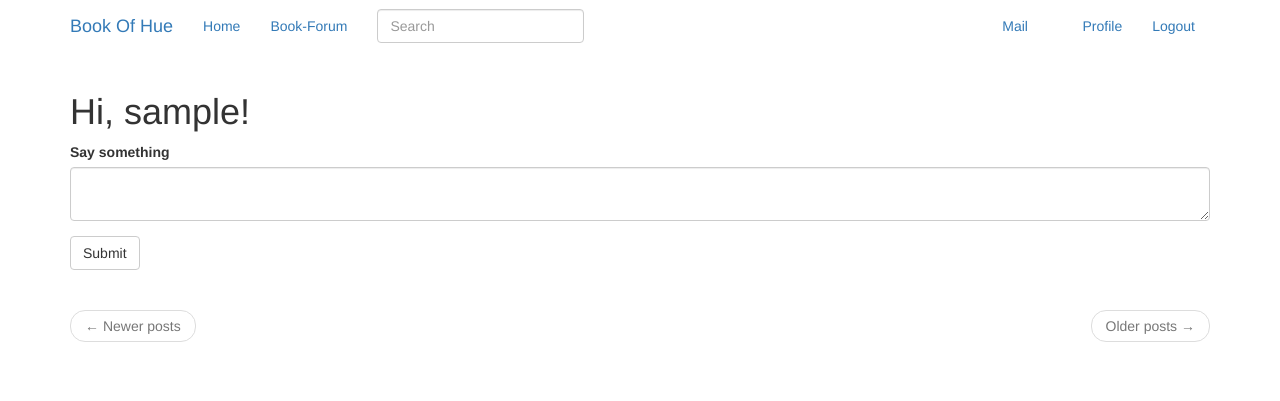
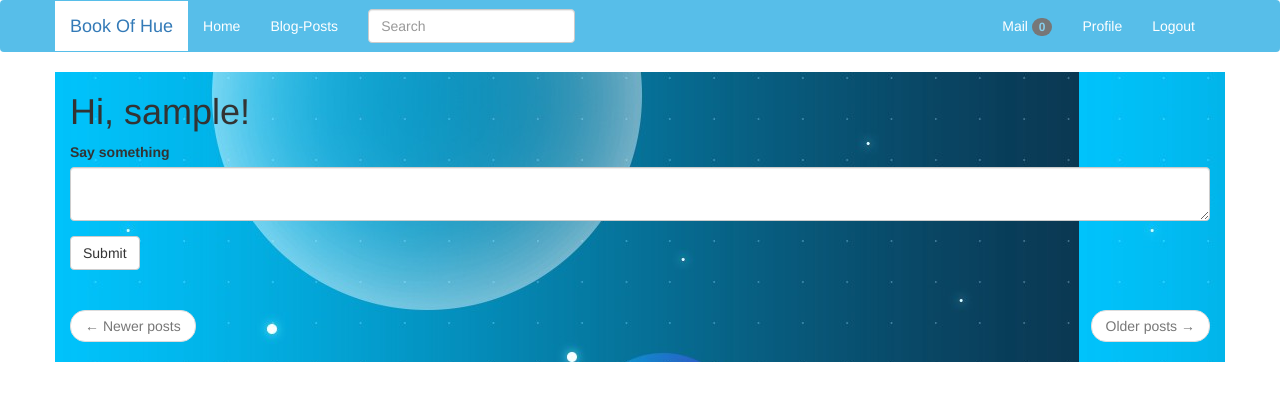
Before and after one commit to 90t/book-club, a Flask app: page / in a window 1280 px wide. Shown: the top 401 px of the page. Run offline with Flask 2, Linux system fonts and the light colour scheme; the visitor is signed in with stand-in values (Sample User, id 1); data comes from the database, SQL or seed files in the repository; data that the repository does not hold is empty; some libraries are stand-ins or nearby versions.

Commit message:
added some style, more to follow

```diff
--- a/app/static/css/main.css
+++ /dev/null
@@ -1,6 +0,0 @@
-.nav-one {
-    color: blue;
-}
-.a {
-    color: black;
-}
--- /dev/null
+++ b/app/static/main.css
@@ -0,0 +1,6 @@
+.navbar-brand {
+    background-color:blue;
+}
+.a {
+    color: black;
+}
--- a/app/templates/base.html
+++ b/app/templates/base.html
@@ -1,28 +1,28 @@
 {% extends 'bootstrap/base.html' %}
-
 {% block title %}
     {% if title %}{{ title }} - hughit-book-review-it{% else %}{{ _('Welcome to hughit-book-review-it') }}{% endif %}
 {% endblock %}
-<link rel="stylesheet" href="{{ url_for('static', filename='css/main.css') }}">
+
 {% block navbar %}
-    <nav class="navbar nav-one">
+    <nav class="navbar" style="background-color:#40b6e6e0;" >
         <div class="container">
-            <div class="navbar-header">
-                <button type="button" class="navbar-toggle collapsed" data-toggle="collapse" data-target="#bs-example-navbar-collapse-1" aria-expanded="false">
-                    <span class="sr-only">Toggle navigation</span>
-                    <span class="icon-bar"></span>
-                    <span class="icon-bar"></span>
-                    <span class="icon-bar"></span>
+            <div class="navbar-header"style="#">
+                <button  type="button" class="navbar-toggle collapsed"
+                            data-toggle="collapse" data-target="#bs-example-navbar-collapse-1" aria-expanded="false">
+                    <span style="color:white;" class="sr-only">Toggle navigation</span>
+                    <span style="color:white;" class="icon-bar"></span>
+                    <span style="color:white;"  class="icon-bar"></span>
+                    <span style="color:white;" class="icon-bar"></span>
                 </button>
-                <a class="navbar-brand" href="{{ url_for('main.index') }}">Book Of Hue</a>
+                <a class="navbar-brand" style="background-color:white; border-color:1px solid silver;" href="{{ url_for('main.index') }}">Book Of Hue</a>
             </div>
             <div class="collapse navbar-collapse" id="bs-example-navbar-collapse-1">
                 <ul class="nav navbar-nav">
-                    <li><a href="{{ url_for('main.index') }}">{{ _('Home') }}</a></li>
-                    <li><a href="{{ url_for('main.explore') }}">{{ _('Book-Forum') }}</a></li>
+                    <li><a style="color:white;" href="{{ url_for('main.index') }}">{{ _('Home') }}</a></li>
+                    <li><a style="color:white;" href="{{ url_for('main.explore') }}">{{ _('Blog-Posts') }}</a></li>
                 </ul>
                 {% if g.search_form %}
-                <form class="navbar-form navbar-left" method="get" action="{{ url_for('main.search') }}">
+                <form class="navbar-form navbar-left" style="color:white;" method="get" action="{{ url_for('main.search') }}">
                     <div class="form-group">
                         {{ g.search_form.q(size=20, class='form-control', placeholder=g.search_form.q.label.text) }}
                     </div>
@@ -30,20 +30,20 @@
                 {% endif %}
                 <ul class="nav navbar-nav navbar-right">
                     {% if current_user.is_anonymous %}
-                    <li><a href="{{ url_for('auth.login') }}">{{ _('Login') }}</a></li>
+                    <li><a href="{{ url_for('auth.login') }}"style="color:white;" >{{ _('Login') }}</a></li>
                     {% else %}
                     <li>
-                        <a href="{{ url_for('main.messages') }}">{{ _('Mail') }}
+                        <a href="{{ url_for('main.messages') }}" style="color:white;">{{ _('Mail') }}
                             {% set new_messages = current_user.new_messages() %}
                             <span id="message_count" class="badge"
-                                  style="visibility: {% if new_messages %}visible
+                                  style="color:skyblue;""visibility: {% if new_messages %}visible
                                                      {% else %}hidden{% endif %};">
                                 {{ new_messages }}
                             </span>
                         </a>
                     </li>
-                    <li><a href="{{ url_for('main.user', username=current_user.username) }}">{{ _('Profile') }}</a></li>
-                    <li><a href="{{ url_for('auth.logout') }}">{{ _('Logout') }}</a></li>
+                    <li><a href="{{ url_for('main.user', username=current_user.username) }} "style="color:white;">{{ _('Profile') }}</a></li>
+                    <li><a href="{{ url_for('auth.logout') }}" style="color:white;">{{ _('Logout') }}</a></li>
                     {% endif %}
                 </ul>
             </div>
@@ -52,18 +52,18 @@
 {% endblock %}
 
 {% block content %}
-    <div class="container">
+    <div class="container" style="background-image: url('{{ url_for('static', filename='img/g.jpeg') }}" "height: auto;" "max-width:100%"  "background-repeat: no-repeat;" >
         {% with messages = get_flashed_messages() %}
         {% if messages %}
             {% for message in messages %}
-            <div class="alert alert-info" role="alert">{{ message }}</div>
+            <div class="alert alert-info" style="color:skyblue;" role="alert">{{ message }}</div>
             {% endfor %}
         {% endif %}
         {% endwith %}
 
         {# application content needs to be provided in the app_content block #}
         {% block app_content %}{% endblock %}
-    </div>
+    </div style="color:skyblue;">
 {% endblock %}
 
 {% block scripts %}
--- a/app/templates/index.html
+++ b/app/templates/index.html
@@ -16,6 +16,7 @@
                 <a href="{{ prev_url or '#' }}">
                     <span aria-hidden="true">&larr;</span> {{ _('Newer posts') }}
                 </a>
+
             </li>
             <li class="next{% if not next_url %} disabled{% endif %}">
                 <a href="{{ next_url or '#' }}">
```
Also changed, not shown: README.md, app/static/book.png (deleted), app/static/img/g.jpeg (added), 4 other files.
